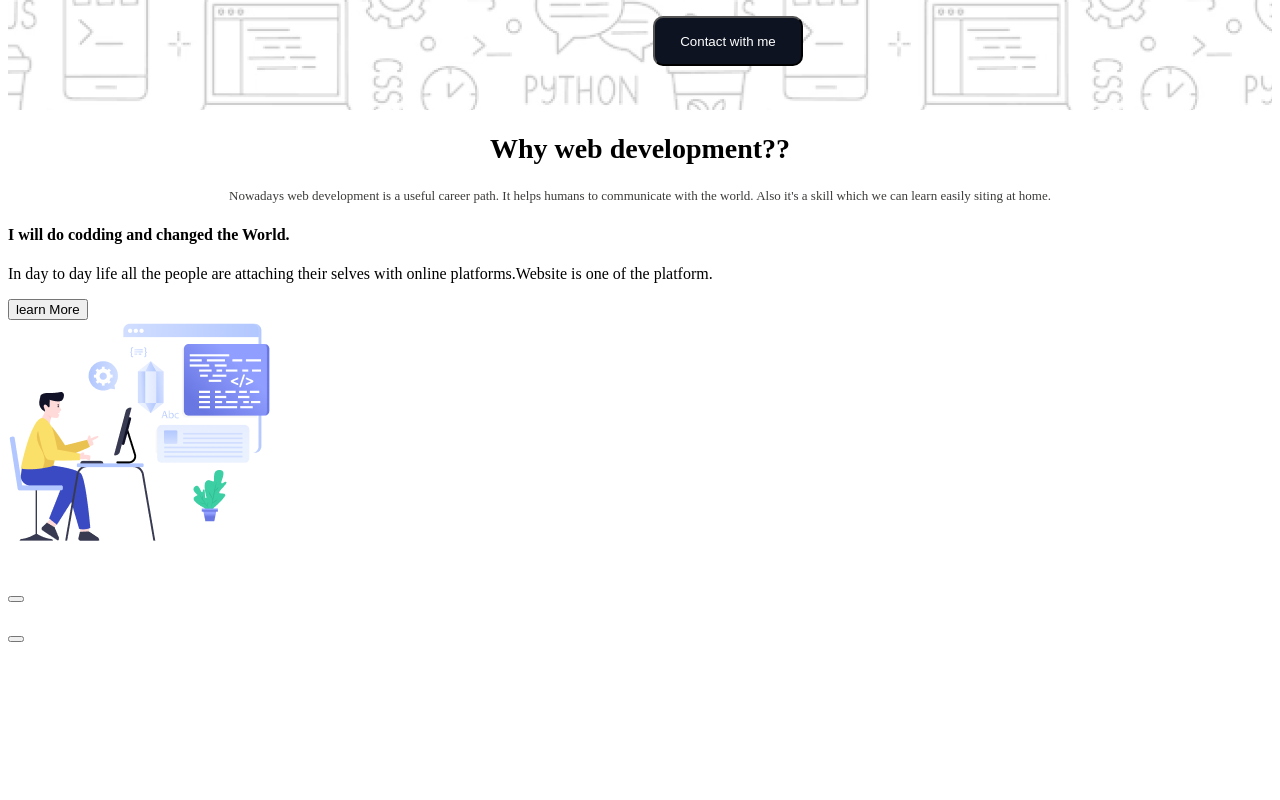
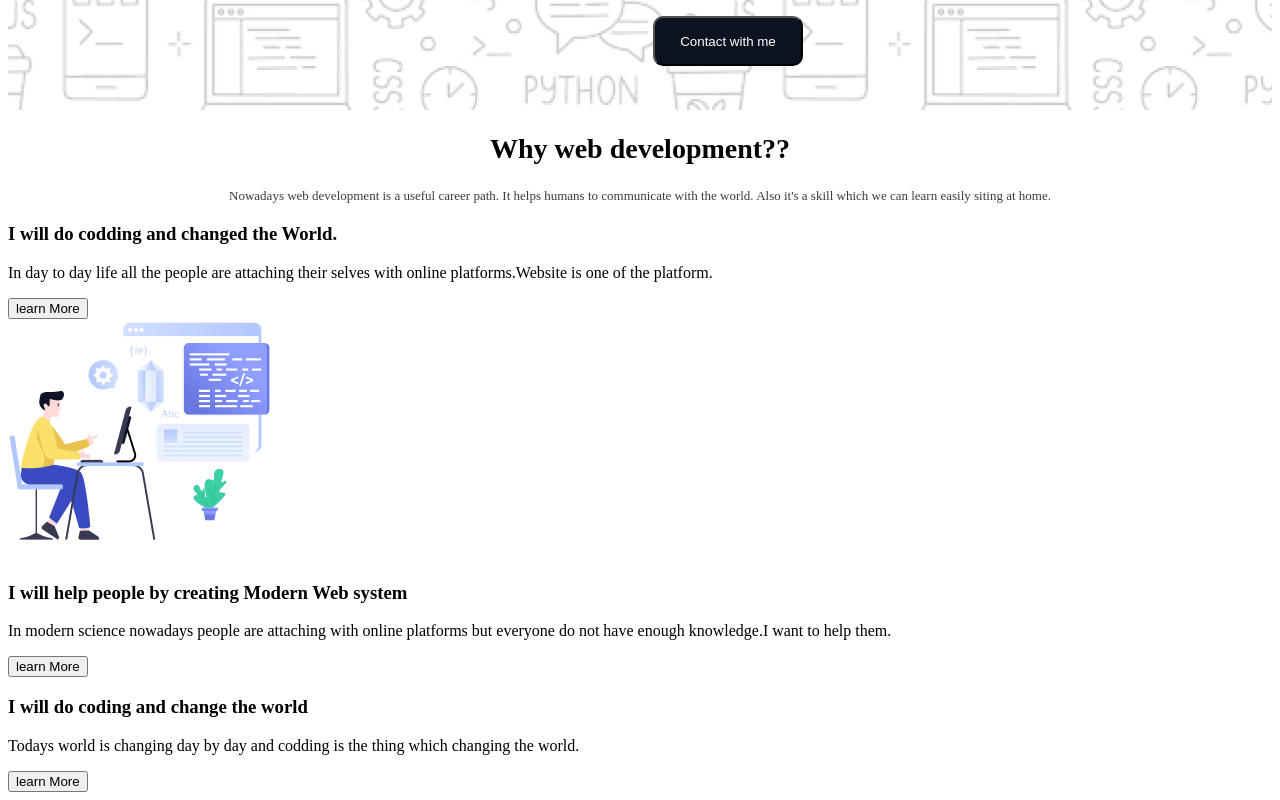
Before and after one commit to sumai-suchi/assingment1, a plain HTML site: page index.html in a window 1280 px wide. Shown: the part 574-1374 px from the top of the page. Before the commit the page ends 1225 px from the top, so only its background shows below. Drawn offline with Linux system fonts and the light colour scheme.

Commit message:
commiting changes in image url

```diff
--- a/index.html
+++ b/index.html
@@ -13,7 +13,7 @@
 
 
 
-        <img class="header-img " src="../assets/guy.png" alt="">
+        <img class="header-img " src="./assets/guy.png" alt="">
 
         <div class="header-content">
 
@@ -33,9 +33,9 @@
         <p class="main-para">Nowadays web development is a useful career path. It helps humans to communicate with the world. Also it's a skill which we can learn easily siting at home.</p>
         <section class="main-sec">
             <div>
-            <h4 class="main-h">I will do codding and changed the World.</h4>
+            <h3 class="main-h">I will do codding and changed the World.</h3>
             <p class="main-p">In day to day life all the people are attaching their selves with online platforms.Website is one of the platform.  </p>
-            <button>learn More</button>
+            <button class="main-btn">learn More</button>
             </div>
             <div>
                 <img src="../assets/yellow.png" alt="">
@@ -43,14 +43,14 @@
 
         </section>
         <section class="main-sec">
-            <h4 class="main-h"></h4>
-            <p class="main-para"></p>
-            <button></button>
+            <h3 class="main-h">I will help people by creating Modern Web system</h3>
+            <p class="main-p">In modern science nowadays people are attaching with online platforms but everyone do not have enough knowledge.I want to help them.</p>
+            <button class="main-btn">learn More</button>
         </section>
         <section class="main-sec">
-            <h4 class="main-h"></h4>
-            <p class="main-para"></p>
-            <button></button>
+            <h3 class="main-h">I will do coding and change the world</h3>
+            <p class="main-p">Todays world is changing day by day and codding is the thing which changing the world. </p>
+            <button class="main-btn">learn More</button>
         </section>
 
     </main>
```
Also changed, not shown: styles/developer.css (line endings or trailing spaces).
